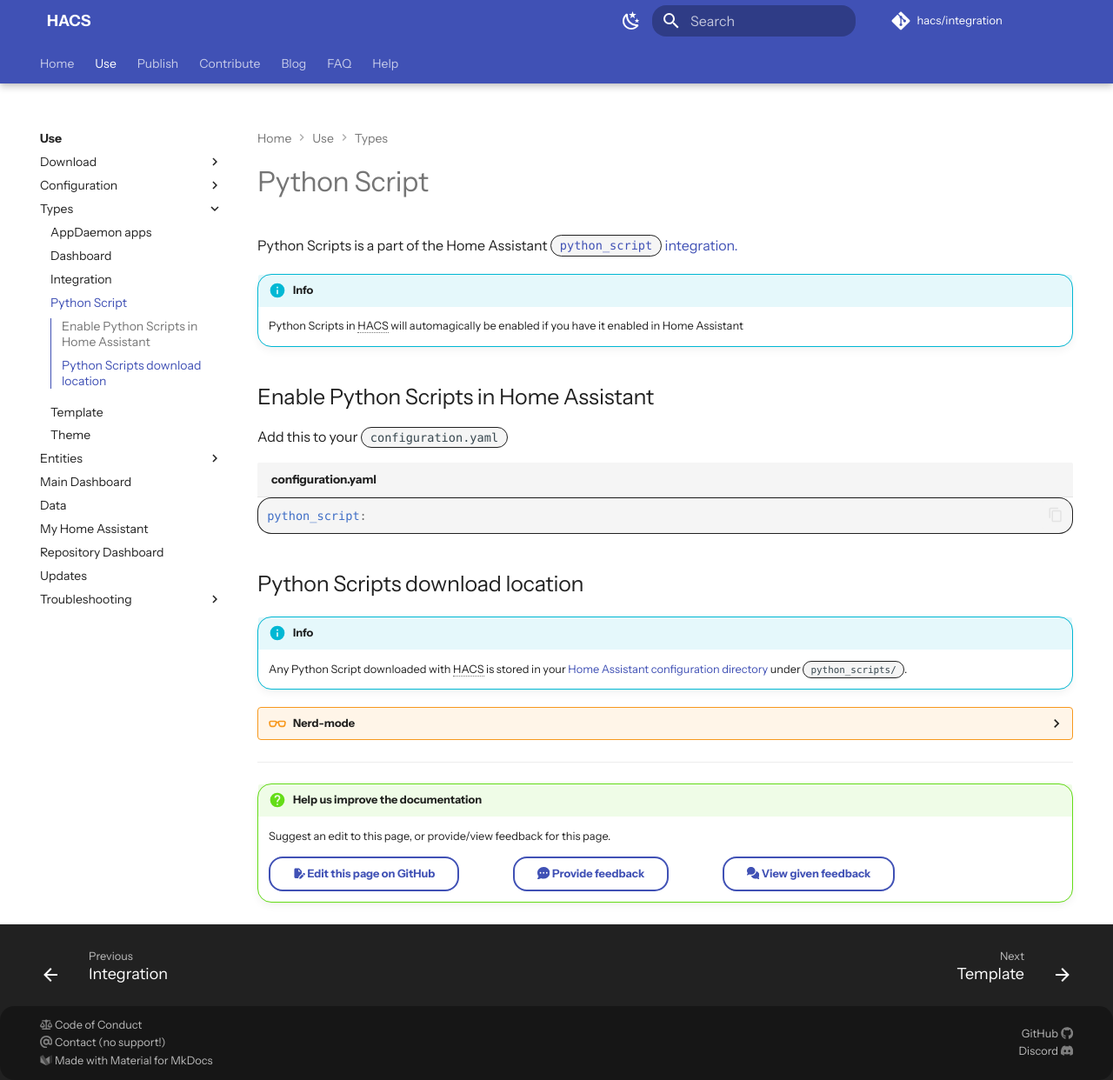
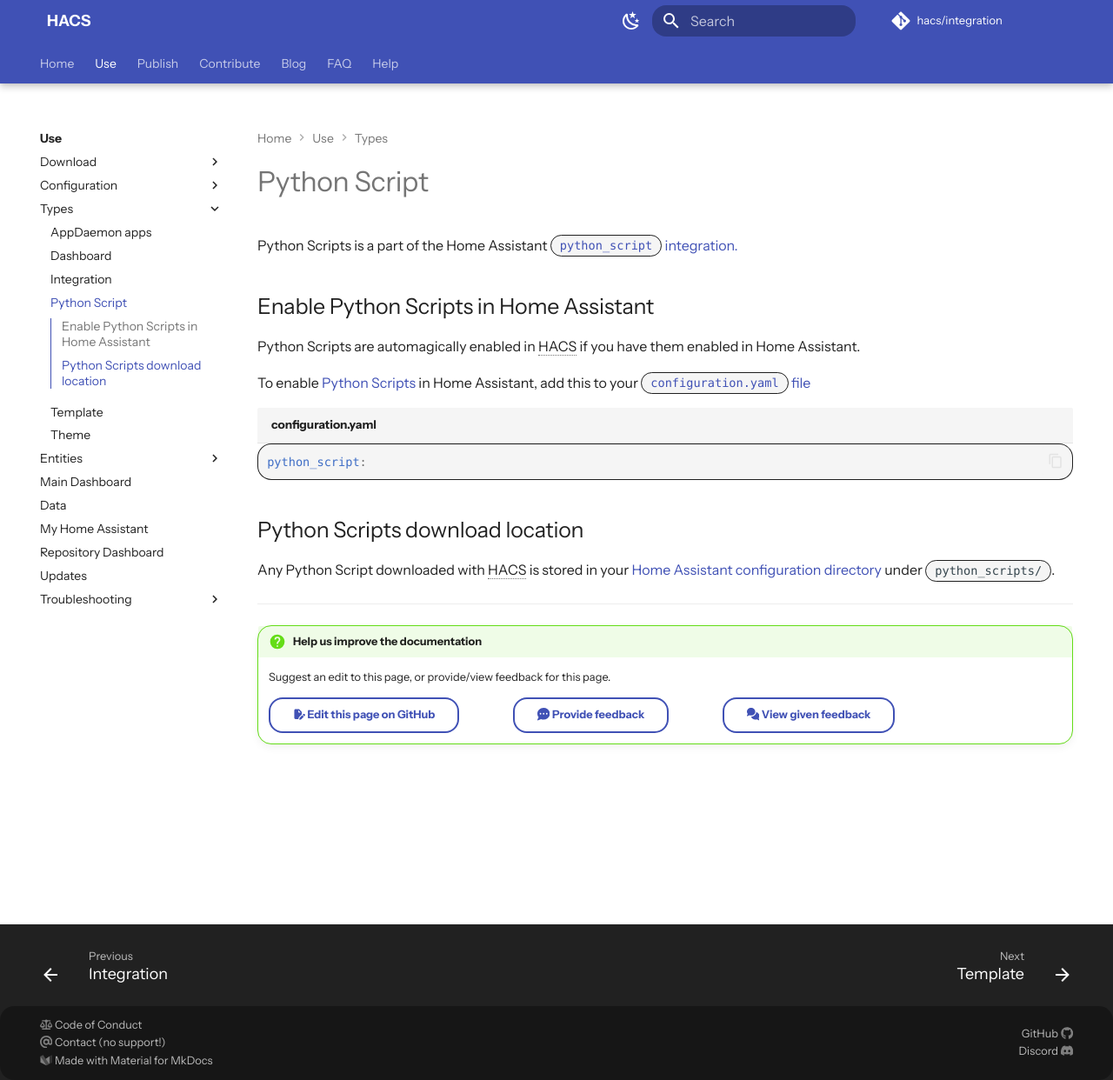
Before and after one commit to hacs/documentation, an MkDocs documentation site: the page built from source/docs/use/type/python_script.md, in a window 1280 px wide and 1242 px high. Shown: the whole window at 87% size. Built offline with MkDocs 1.6.1 and Material for MkDocs 9.7.7, drawn with Linux system fonts in a browser that asks for light colours; some web fonts are replaced; plug-ins that fetch from the network failed and are left out; comment, search, counter and statistics services are not loaded.

Commit message:
Python Script: rephrase (#504)
* Python Script: rephrase

* Update source/docs/use/type/python_script.md

* Update source/docs/use/type/python_script.md

---------

Co-authored-by: Joakim Sørensen <joasoe@gmail.com>

````diff
--- a/source/docs/use/type/python_script.md
+++ b/source/docs/use/type/python_script.md
@@ -4,13 +4,12 @@ title: Python Script
 
 Python Scripts is a part of the Home Assistant [`python_script` integration.](https://www.home-assistant.io/integrations/python_script/)
 
-!!! info
-    Python Scripts in HACS will automagically be enabled if you have it enabled in Home Assistant
-
-
 ## Enable Python Scripts in Home Assistant
 
-Add this to your `configuration.yaml`
+Python Scripts are automagically enabled in HACS if you have them enabled in Home Assistant.
+
+To enable [Python Scripts](https://www.home-assistant.io/integrations/python_script/) in Home Assistant, add this to your [`configuration.yaml` file](https://www.home-assistant.io/docs/configuration/)
+
 
 ```yaml title="configuration.yaml"
 python_script:
@@ -18,9 +17,4 @@ python_script:
 
 ## Python Scripts download location
 
-!!! info
-    Any Python Script downloaded with HACS is stored in your [Home Assistant configuration directory](https://www.home-assistant.io/docs/configuration/#to-find-the-configuration-directory) under `python_scripts/`.
-
-??? nerd-mode
-
-    Nothing yet :(
+Any Python Script downloaded with HACS is stored in your [Home Assistant configuration directory](https://www.home-assistant.io/docs/configuration/#to-find-the-configuration-directory) under `python_scripts/`.
````
